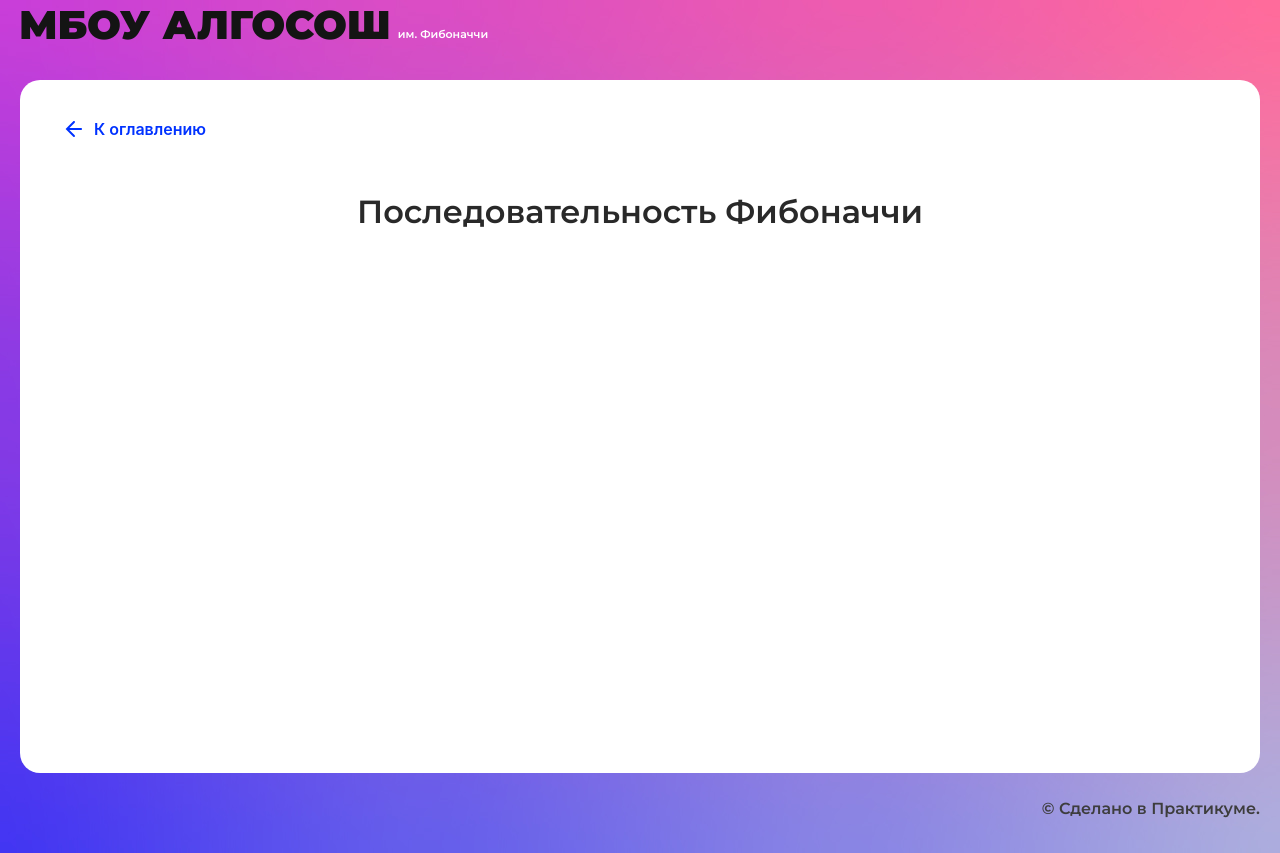
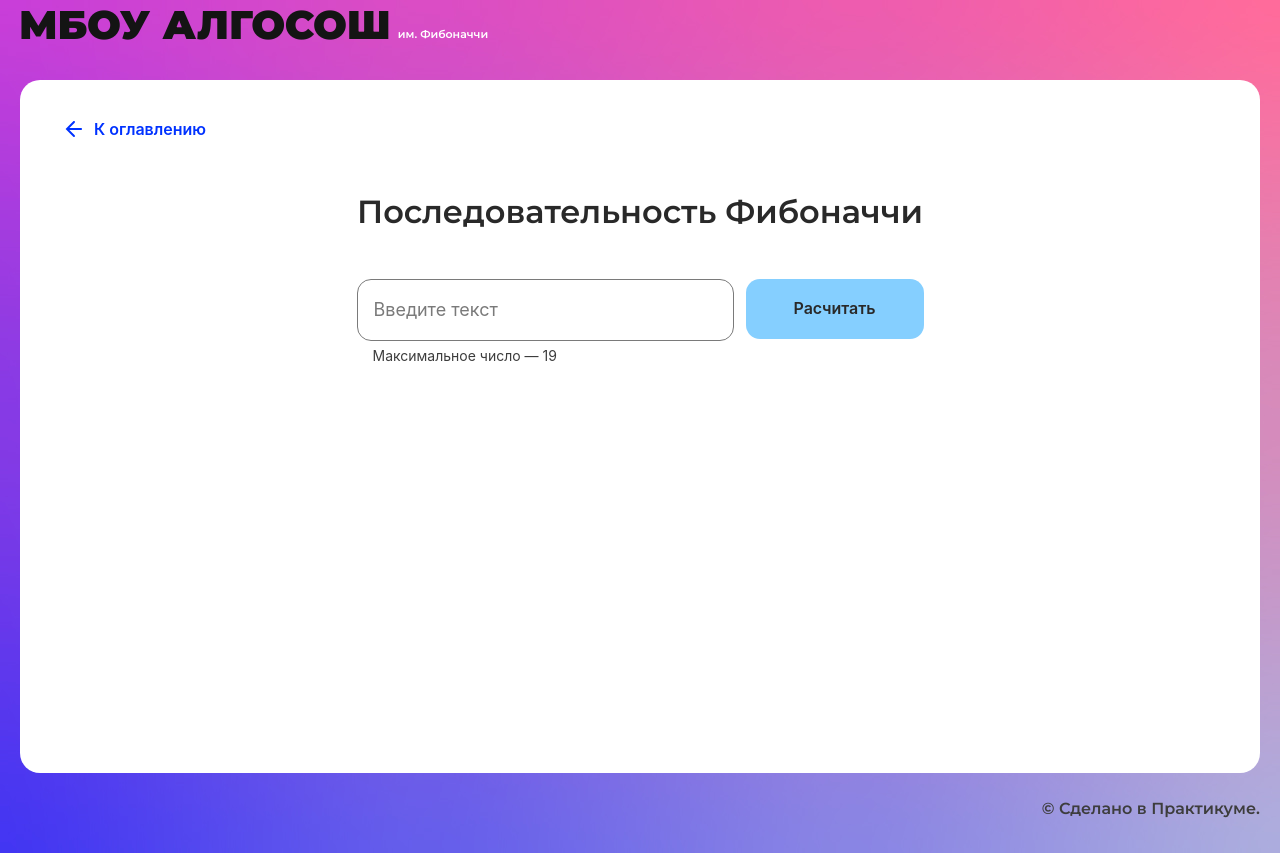
Before and after one commit to anastasiia-lk/algososh, a React (Create React App) app in the folder algososh/: page /fibonacci in a window 1280 px wide. Built offline with nearby package versions, Linux system fonts and the light colour scheme.

Commit message:
add fibonacci

```diff
--- /dev/null
+++ b/algososh/src/components/fibonacci-page/fibonacci-page.module.css
@@ -0,0 +1,35 @@
+.list {
+  list-style-type: none;
+  padding: 0;
+}
+
+.input {
+  width: 377px;
+}
+
+.flex-wrapper {
+  display: flex;
+}
+
+.wrapper {
+  width: 829px;
+  gap: 12px;
+  margin: 0 auto;
+  justify-content: center;
+}
+
+.btn {
+  width: 178px;
+}
+
+.container {
+  flex-wrap: wrap;
+  max-width: 961px;
+  justify-content: center;
+  margin: 48px auto 0;
+}
+
+.item-container {
+  margin-right: 16px;
+  margin-bottom: 60px;
+}
--- a/algososh/src/components/fibonacci-page/fibonacci-page.tsx
+++ b/algososh/src/components/fibonacci-page/fibonacci-page.tsx
@@ -1,10 +1,61 @@
-import React from "react";
+import React, { ChangeEvent, useRef, useState, useCallback } from 'react';
 import { SolutionLayout } from "../ui/solution-layout/solution-layout";
+import { Input } from '../ui/input/input';
+import { Button } from '../ui/button/button';
+import styles from './fibonacci-page.module.css';
+import {getFibonacciMatrix} from '../../helpers/helpers'
+import { SHORT_DELAY } from '../../helpers/constants';
+import { Circle } from '../ui/circle/circle';
 
 export const FibonacciPage: React.FC = () => {
+  const [inputValue, setInputValue] = useState('');
+  const [fibonacciArray, setFibonacciArray] = useState<number[]>([]);
+
+  const onChange = useCallback((event: ChangeEvent<HTMLInputElement>) => {
+    setInputValue(event.target.value);
+  }, []);
+
+  const onClick = useCallback(() => {
+    const fibonacciMatrix = getFibonacciMatrix(+inputValue);
+    let iteration = 0;
+    const timerId = setInterval(() => {
+      if (iteration < fibonacciMatrix.length) {
+        console.log(fibonacciMatrix[iteration])
+        setFibonacciArray(fibonacciMatrix[iteration]);
+        iteration++;
+      } else {
+        clearInterval(timerId);
+      }
+    }, SHORT_DELAY);
+  }, [inputValue]);
+
   return (
     <SolutionLayout title="Последовательность Фибоначчи">
-
+      <div className={`${styles['flex-wrapper']} ${styles['wrapper']}`}>
+      <Input
+          type='number'
+          value={inputValue}
+          onChange={onChange}
+          max={19}
+          isLimitText
+          extraClass={styles.input}
+        />
+        <Button
+          text='Расчитать'
+          onClick={onClick}
+          extraClass={styles.btn}
+        />
+        </div>
+        <ul
+        className={`${styles['container']} ${styles['flex-wrapper']} ${styles['list']}`}
+      >
+        {fibonacciArray &&
+          fibonacciArray.map((item, index) => (
+            <li key={index}>
+              <Circle letter={item.toString()} index={index} extraClass={`${styles['item-container']}`}/>
+            </li>
+          ))}
+      </ul>
     </SolutionLayout>
   );
 };
--- a/algososh/src/helpers/constants.ts
+++ b/algososh/src/helpers/constants.ts
@@ -1,2 +1,5 @@
 export const DELAY = 1000;
 export const SHORT_DELAY = 500;
+
+export const FIBONACCI_INIT_ARRAY = [0, 1];
+export const FIBONACCI_INIT_MATRIX = [[0], [0, 1]];
--- a/algososh/src/helpers/helpers.tsx
+++ b/algososh/src/helpers/helpers.tsx
@@ -1,5 +1,6 @@
 import { ElementStates, IStates } from "./types";
 import { Queue } from "../components/queue-page/Queue";
+import { FIBONACCI_INIT_ARRAY, FIBONACCI_INIT_MATRIX } from "./constants";
 
 export const swapArrayItems = (
   array: any[],
@@ -49,3 +50,16 @@ export const getQueueCircleState = (list: Queue, idx: number, queueState: IState
     return ElementStates.Default;
   }
 };
+
+export const getFibonacciMatrix = (num: number) => {
+  const fibonacciArray = [0, 1];
+  const fibonacciMatrix = [[0], [0, 1]];
+  let i = 2;
+    while (i <= num) {
+    fibonacciArray.push(fibonacciArray[i - 2] + fibonacciArray[i - 1]);
+    fibonacciMatrix.push([...fibonacciArray]);
+    i++;
+    console.log(fibonacciMatrix);
+    }
+  return fibonacciMatrix;
+};
```
